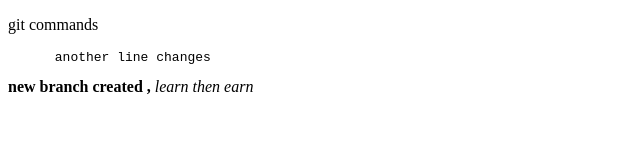
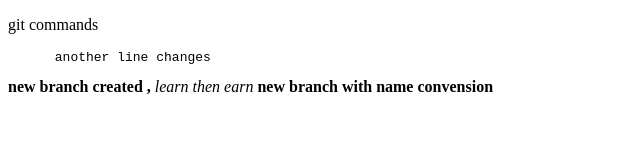
Before and after one commit to kartik08-it/ref, a plain HTML site: page index.html in a window 1280 px wide. Shown: the whole page, without its empty margins (0-640 px from the left). Drawn offline with Linux system fonts and the light colour scheme.

Commit message:
branch with name convension

```diff
--- a/index.html
+++ b/index.html
@@ -12,5 +12,10 @@
      <b> new branch created ,</b>
 
      <i>          learn then earn      </i>
+
+     <b>
+        new branch with name convension
+
+     </b>
 </body>
 </html>
```
